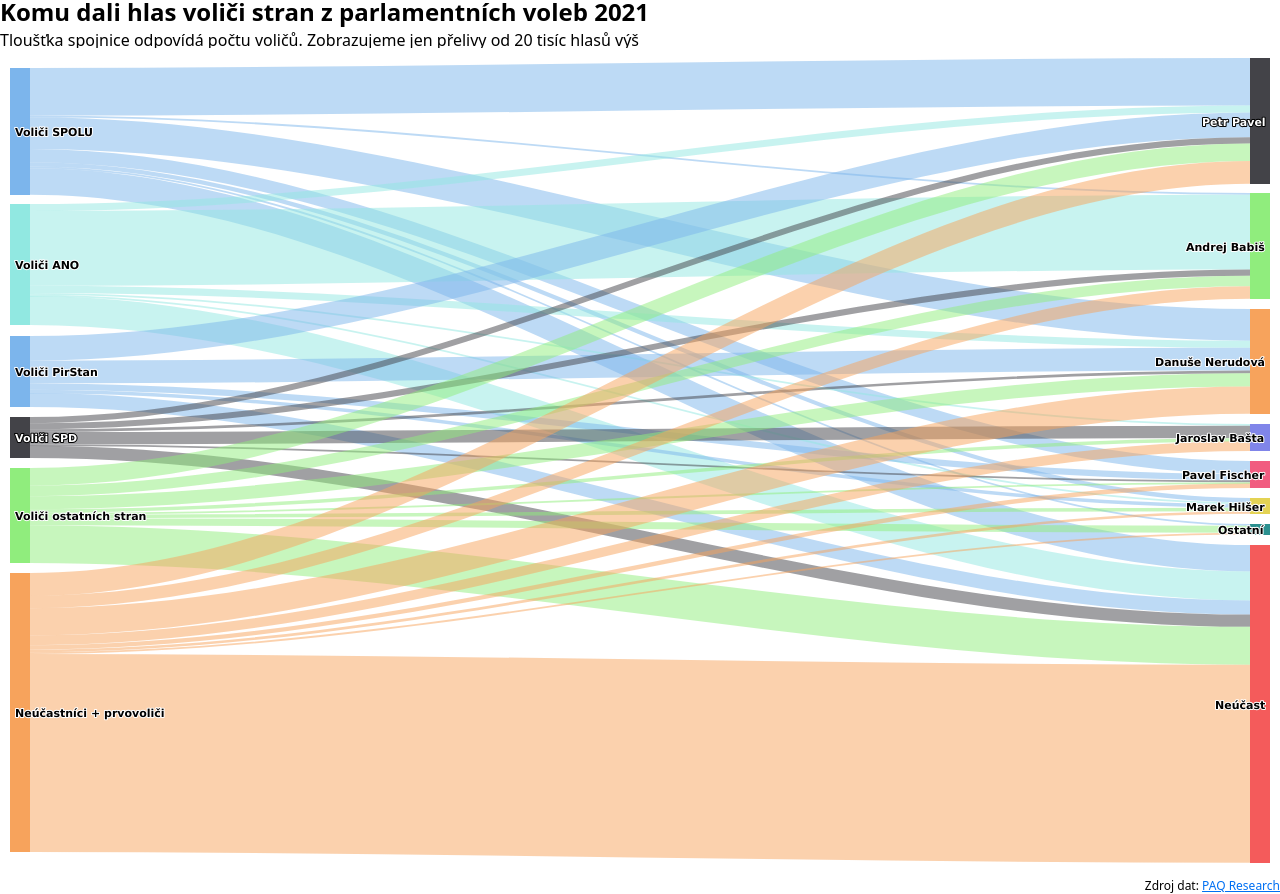
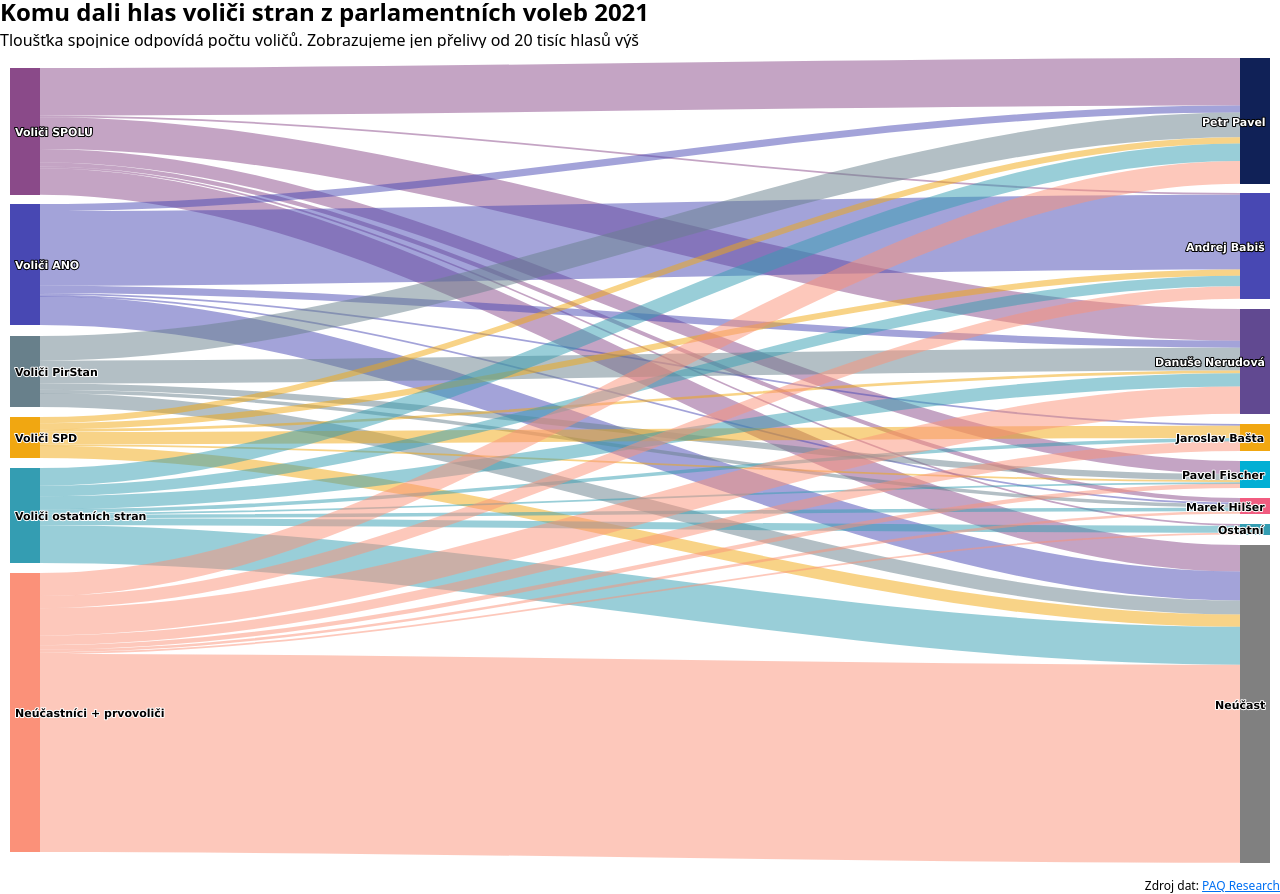
Before and after one commit to DataRozhlas/charts, a Next.js app: page /charts/sankey-prez in a window 1280 px wide. Built offline with nearby package versions, Linux system fonts and the light colour scheme.

Commit message:
nodes color and width

```diff
--- a/components/Sankey/index.tsx
+++ b/components/Sankey/index.tsx
@@ -10,6 +10,7 @@ const Sankey = (props: any) => {
   const options = {
     chart: {
       height: props.height,
+      type: "sankey",
     },
     title: {
       text: undefined,
@@ -17,17 +18,12 @@ const Sankey = (props: any) => {
     credits: {
       enabled: false,
     },
-    accessibility: {
-      point: {
-        valueDescriptionFormat:
-          "{index}. {point.from} to {point.to}, {point.weight}.",
-      },
-    },
     series: [
       {
         data: props.data,
-        type: "sankey",
         name: "",
+        nodes: props.nodes,
+        nodeWidth: props.nodeWidth,
       },
     ],
   };
--- a/pages/sankey-prez.tsx
+++ b/pages/sankey-prez.tsx
@@ -21,7 +21,29 @@ const SankeyPrez = () => {
         tisíc hlasů výš
       </h2>
 
-      <Sankey data={data} height={830} />
+      <Sankey
+        data={data}
+        height={830}
+        nodeWidth={30}
+        nodes={[
+          { id: "Voliči SPOLU", color: "#8a4a89" },
+          { id: "Voliči ANO", color: "#4848b3" },
+          { id: "Voliči PirStan", color: "#68808b" },
+          { id: "Voliči SPD", color: "#f1a711" },
+          { id: "Voliči ostatních stran", color: "#349db2" },
+          { id: "Neúčastníci + prvovoliči", color: "#fb9179" },
+          { id: "Petr Pavel", color: "#102157" },
+          { id: "Andrej Babiš", color: "#4848b3" },
+          { id: "Danuše Nerudová", color: "#614991" },
+          { id: "Jaroslav Bašta", color: "#f1a711" },
+          { id: "Pavel Fischer", color: "#02afd4" },
+          { id: "Marek Hilšer", color: "#f15c80" },
+          { id: "Ostatní", color: "#349db2" },
+          { id: "Neúčast", color: "#808080" },
+        ]}
+        //  strany SPOLU "#8a4a89",  "#4848b3", "#68808b", "#f1a711", "#349db2", "#fb9179"
+        //  kandidáti pavel "#102157", "#4848b3",  "#614991", "#f1a711", "#02afd4", "#f15c80", "#349db2", "#808080"
+      />
       <p className="text-xs text-end">
         Zdroj dat:{" "}
         <Link href={"https://www.paqresearch.cz/"} target="_blank">
```
